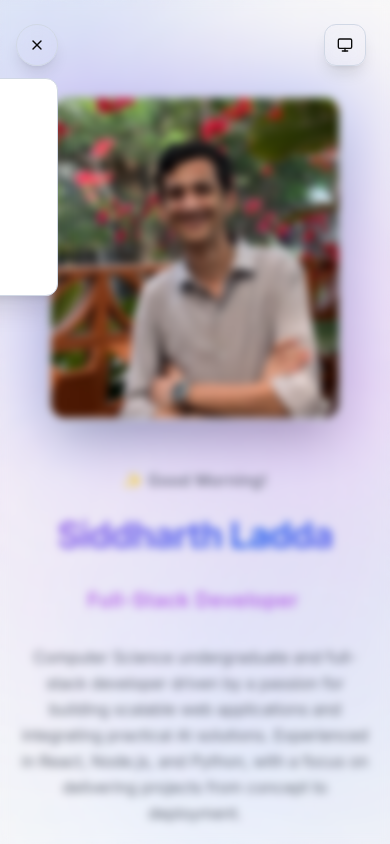
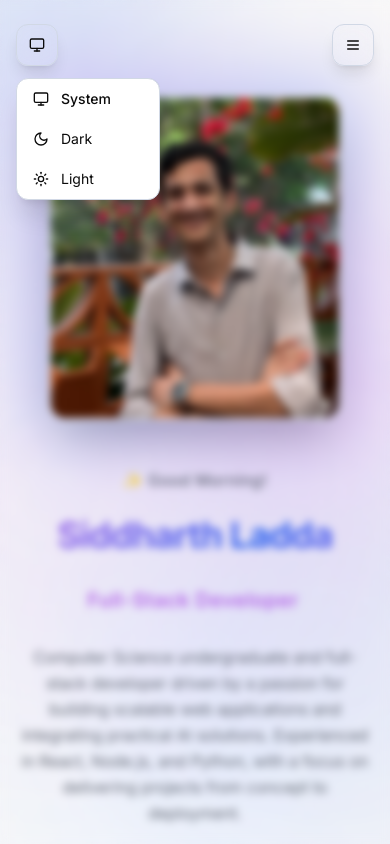
Before and after one commit to laddasiddharth/Portfolio, a React (Vite) app: page / in a window 390 px wide. Both pictures are taken after a click on the button 37 px from the left and 45 px from the top of the page. Shown: the top 844 px of the page. Built offline with nearby package versions, Linux system fonts and the light colour scheme.

Commit message:
fix: restore desktop layout and separate mobile toggles (Theme on left, Menu on right)

```diff
--- a/src/components/Header.tsx
+++ b/src/components/Header.tsx
@@ -100,21 +100,18 @@ export default function Header() {
         }}
       />
 
-      <div className="fixed top-6 left-4 right-4 sm:left-6 sm:right-6 md:left-1/2 md:right-auto md:w-auto md:-translate-x-1/2 z-50 pointer-events-none">
-      <nav className="flex items-center justify-between w-full md:w-auto md:p-1.5 md:rounded-full md:bg-background/80 md:backdrop-blur-xl md:border md:border-border md:shadow-lg transition-all duration-300">
-
-        {/* Desktop Nav Items */}
-        <ul className="hidden md:flex items-center px-2 order-1 pointer-events-auto">
+      {/* 1. Desktop Navbar (Centered) */}
+      <div className="hidden md:block fixed top-6 left-1/2 -translate-x-1/2 z-50 pointer-events-none">
+        <nav className="p-1.5 rounded-full bg-background/80 backdrop-blur-xl border border-border shadow-lg pointer-events-auto">
+          <ul className="flex items-center px-2">
             {navItems.map((item) => {
               const isActive = getIsActive(item.path);
               return (
                 <li key={item.path}>
                   <button
                     onClick={() => handleNavClick(item.path)}
-                  className={`relative px-4 py-1.5 text-sm rounded-full transition-colors duration-300 ${
-                    isActive
-                      ? 'bg-foreground text-background font-medium'
-                      : 'text-foreground/60 hover:text-foreground'
+                    className={`px-4 py-1.5 text-sm rounded-full transition-colors duration-300 ${
+                      isActive ? 'bg-foreground text-background font-medium' : 'text-foreground/60 hover:text-foreground'
                     }`}
                   >
                     {item.label}
@@ -123,12 +120,51 @@ export default function Header() {
               );
             })}
           </ul>
+        </nav>
+      </div>
 
-        {/* Mobile Nav Toggle (Right on Mobile) */}
-        <div ref={mobileMenuRef} className="md:hidden relative flex items-center order-2 pointer-events-auto">
+      {/* 2. Theme Toggle (Fixed)
+          - Desktop: Top Right
+          - Mobile: Top Left
+      */}
+      <div className="fixed top-6 left-4 md:left-auto md:right-6 z-50 pointer-events-none">
+        <div ref={dropdownRef} className="relative pointer-events-auto">
+          <button
+            onClick={() => setThemeDropdownOpen(!themeDropdownOpen)}
+            className="p-3 md:p-2 rounded-xl md:rounded-full bg-background/80 md:bg-transparent backdrop-blur-xl md:backdrop-blur-none border border-border md:border-transparent shadow-lg md:shadow-none hover:bg-foreground/10 text-foreground/70 hover:text-foreground transition-all duration-300 flex items-center justify-center"
+            title="Change theme"
+          >
+            {currentThemeIcon}
+          </button>
+
+          {/* Dropdown — opens downward */}
+          <div className={`absolute left-0 md:left-auto md:right-0 top-full mt-3 w-36 rounded-xl border border-border bg-card backdrop-blur-xl shadow-xl overflow-hidden transition-all duration-300 origin-top-left md:origin-top-right ${
+            themeDropdownOpen ? 'opacity-100 scale-100 translate-y-0' : 'opacity-0 scale-95 -translate-y-2 pointer-events-none'
+          }`}>
+            {themeOptions.map((opt) => (
+              <button
+                key={opt.value}
+                onClick={() => { setTheme(opt.value); setThemeDropdownOpen(false); }}
+                className={`w-full flex items-center gap-3 px-4 py-2.5 text-sm transition-colors duration-200 ${
+                  theme === opt.value
+                    ? 'bg-foreground/10 text-foreground font-medium'
+                    : 'text-foreground/70 hover:bg-foreground/5 hover:text-foreground'
+                }`}
+              >
+                {opt.icon}
+                {opt.label}
+              </button>
+            ))}
+          </div>
+        </div>
+      </div>
+
+      {/* 3. Mobile Navbar Toggle (Top Right) */}
+      <div className="md:hidden fixed top-6 right-4 z-50 pointer-events-none">
+        <div ref={mobileMenuRef} className="relative pointer-events-auto">
           <button
             onClick={() => setMobileMenuOpen(!mobileMenuOpen)}
-            className="p-3 rounded-full bg-background/80 backdrop-blur-xl border border-border shadow-lg text-foreground/70 hover:text-foreground transition-all duration-300 flex items-center justify-center"
+            className="p-3 rounded-xl bg-background/80 backdrop-blur-xl border border-border shadow-lg text-foreground/70 hover:text-foreground transition-all duration-300 flex items-center justify-center"
             title="Menu"
           >
             {mobileMenuOpen ? <X className="h-4 w-4" /> : <Menu className="h-4 w-4" />}
@@ -159,41 +195,6 @@ export default function Header() {
             </ul>
           </div>
         </div>
-
-      </nav>
-    </div>
-
-    {/* Relocated Theme Toggle (Top Right) */}
-    <div className="fixed top-6 right-6 z-50 pointer-events-none">
-      <div ref={dropdownRef} className="relative pointer-events-auto">
-        <button
-          onClick={() => setThemeDropdownOpen(!themeDropdownOpen)}
-          className="p-3 rounded-xl bg-background/80 backdrop-blur-xl border border-border shadow-lg hover:bg-foreground/10 text-foreground/70 hover:text-foreground transition-all duration-300 flex items-center justify-center"
-          title="Change theme"
-        >
-          {currentThemeIcon}
-        </button>
-
-        {/* Dropdown — opens downward */}
-        <div className={`absolute right-0 top-full mt-3 w-36 rounded-xl border border-border bg-card backdrop-blur-xl shadow-xl overflow-hidden transition-all duration-300 origin-top-right ${
-          themeDropdownOpen ? 'opacity-100 scale-100 translate-y-0' : 'opacity-0 scale-95 -translate-y-2 pointer-events-none'
-        }`}>
-          {themeOptions.map((opt) => (
-            <button
-              key={opt.value}
-              onClick={() => { setTheme(opt.value); setThemeDropdownOpen(false); }}
-              className={`w-full flex items-center gap-3 px-4 py-2.5 text-sm transition-colors duration-200 ${
-                theme === opt.value
-                  ? 'bg-foreground/10 text-foreground font-medium'
-                  : 'text-foreground/70 hover:bg-foreground/5 hover:text-foreground'
-              }`}
-            >
-              {opt.icon}
-              {opt.label}
-            </button>
-          ))}
-        </div>
-      </div>
       </div>
     </>
   );
```
Lines whose indentation alone changed are shown as unchanged.
